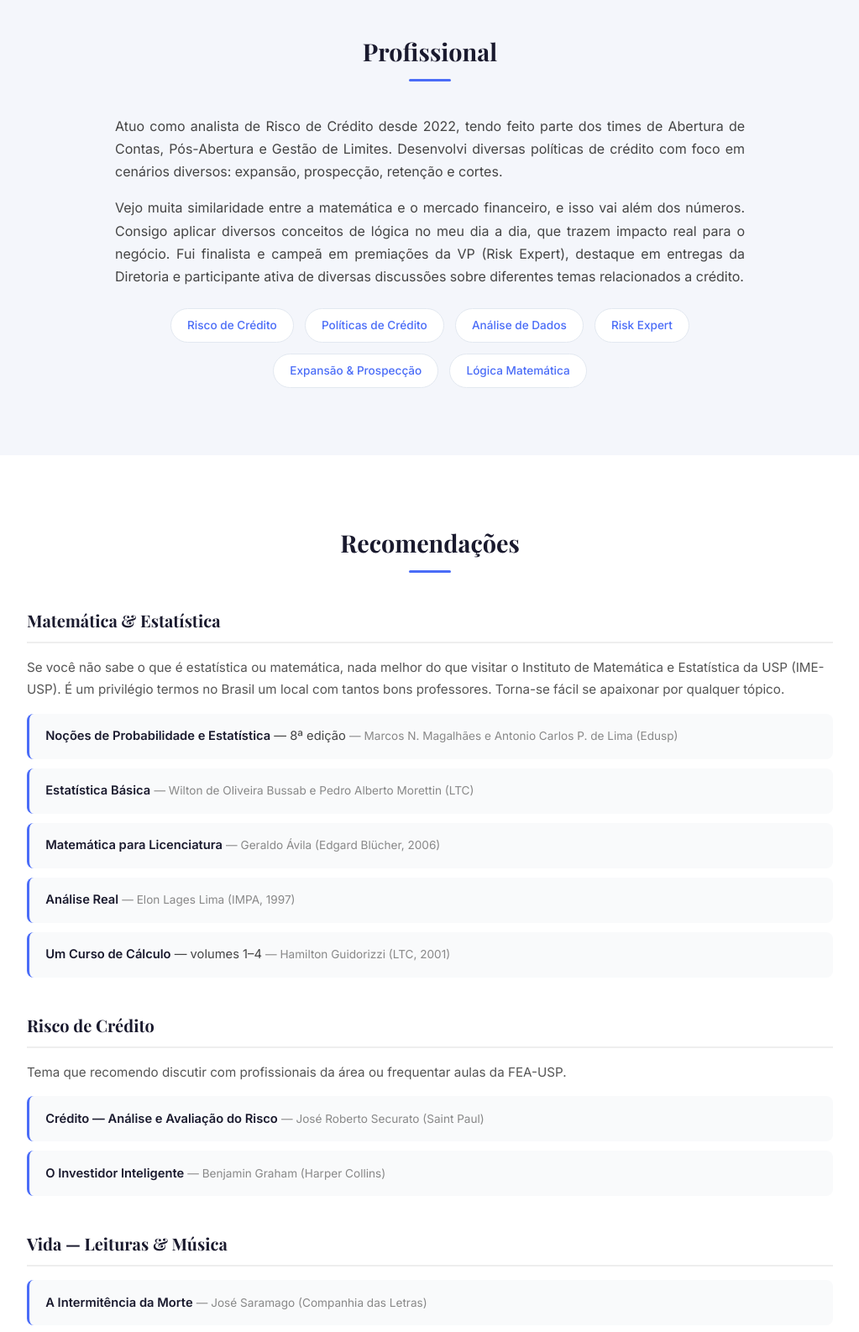
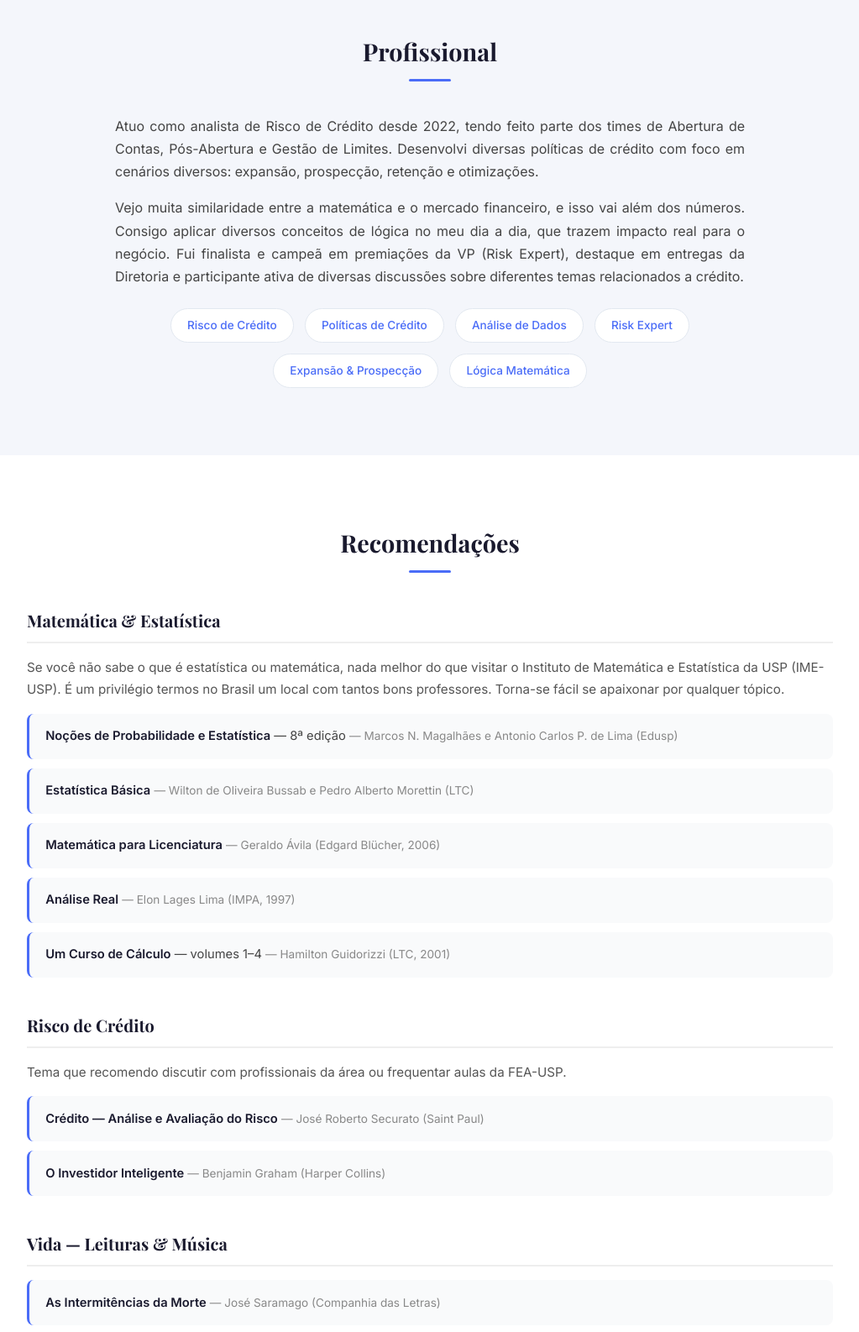
Before and after one commit to yrllaa/meu-site, a plain HTML site: page index.html in a window 1280 px wide. Shown: the part 2340-3926 px from the top of the page at 84% size, without its empty margins (128-1151 px from the left). Drawn offline with nearby package versions, Linux system fonts and the light colour scheme.

Commit message:
ajustes escrita

```diff
--- a/index.html
+++ b/index.html
@@ -123,7 +123,7 @@
           Atuo como analista de Risco de Cr&eacute;dito desde 2022, tendo feito parte dos times de
           Abertura de Contas, P&oacute;s-Abertura e Gest&atilde;o de Limites.
           Desenvolvi diversas pol&iacute;ticas de cr&eacute;dito com foco em cen&aacute;rios diversos: expans&atilde;o,
-          prospec&ccedil;&atilde;o, reten&ccedil;&atilde;o e cortes.
+          prospec&ccedil;&atilde;o, reten&ccedil;&atilde;o e otimiza&ccedil;&otilde;es.
         </p>
         <p>
           Vejo muita similaridade entre a matem&aacute;tica e o mercado financeiro, e isso vai al&eacute;m dos n&uacute;meros.
@@ -179,7 +179,7 @@
       <div class="rec-category">
         <h3>Vida &mdash; Leituras &amp; M&uacute;sica</h3>
         <ul class="book-list">
-          <li><strong>A Intermit&ecirc;ncia da Morte</strong> <span class="author">&mdash; Jos&eacute; Saramago (Companhia das Letras)</span></li>
+          <li><strong>As Intermit&ecirc;ncias da Morte</strong> <span class="author">&mdash; Jos&eacute; Saramago (Companhia das Letras)</span></li>
           <li><strong>O Mito de S&iacute;sifo</strong> <span class="author">&mdash; Albert Camus (Record)</span></li>
           <li><strong>O Existencialismo &eacute; um Humanismo</strong> <span class="author">&mdash; Jean-Paul Sartre</span></li>
           <li><strong>Vidas Secas</strong> <span class="author">&mdash; Graciliano Ramos (Penguin)</span></li>
```
